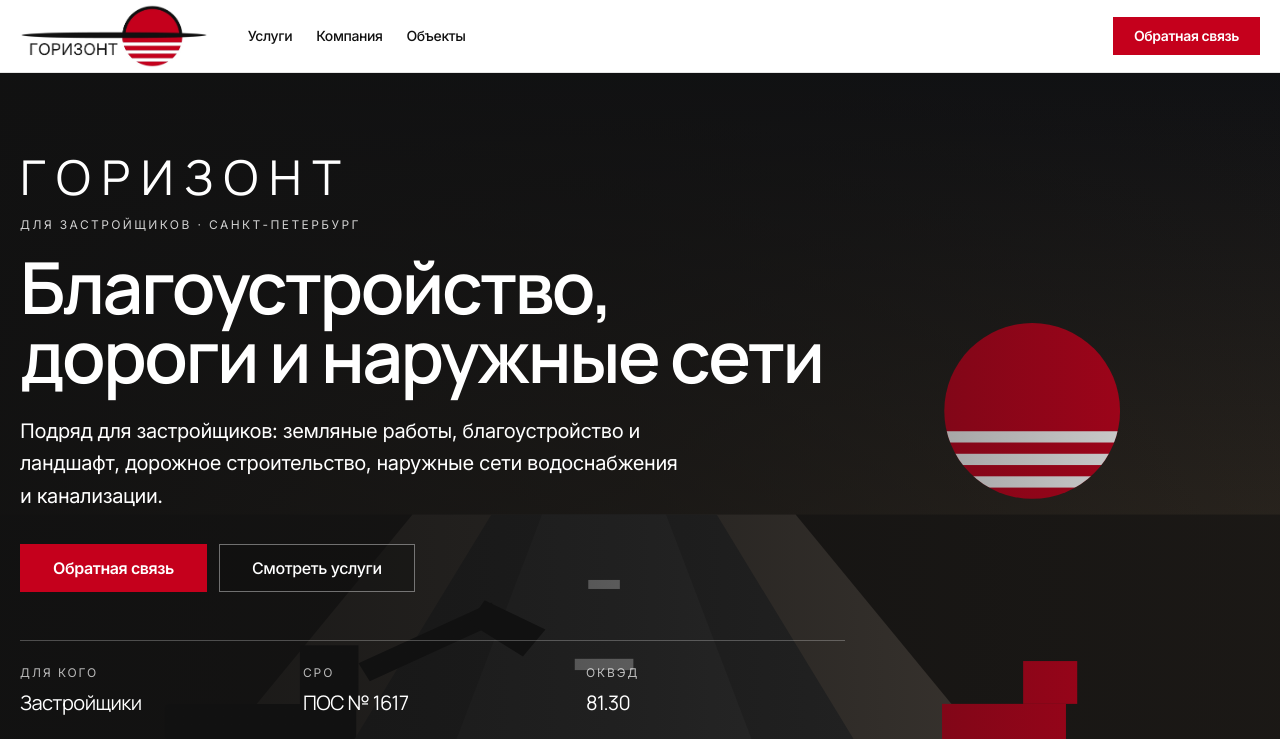
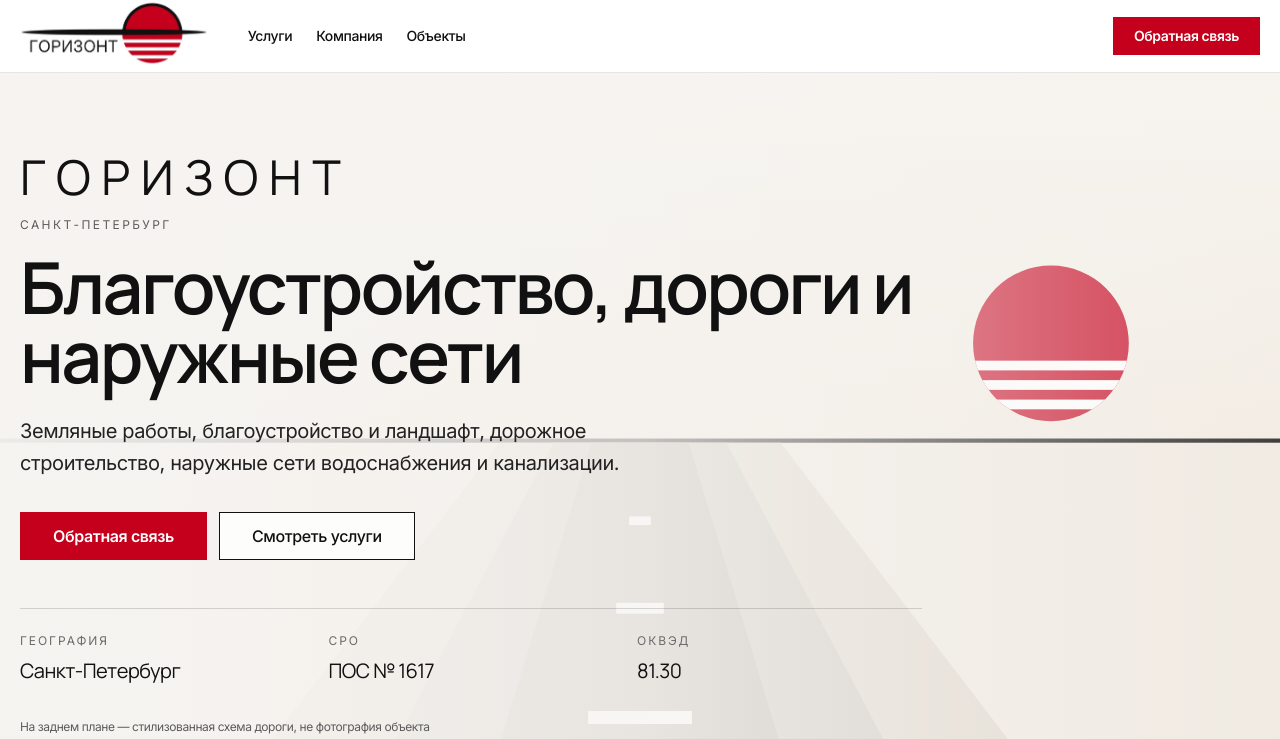
Before and after one commit to efim21350-maker/gorizont-site, a Next.js app: page / in a window 1280 px wide. Shown: the top 739 px of the page. Built offline with nearby package versions, Linux system fonts and the light colour scheme.

Commit message:
feat: lighten the road scene and reveal the name
Drop the developer-only wording and the cartoon roller.
The Gorizont mark fades in on load and again on click.

```diff
--- a/app/page.tsx
+++ b/app/page.tsx
@@ -10,7 +10,7 @@ import { company, sroSummary } from '~/lib/company';
 
 export const metadata: Metadata = buildMetadata({
   description:
-    'ООО «Горизонт» — подряд для застройщиков в Санкт-Петербурге: благоустройство и ландшафт, земляные работы, дороги и наружные сети.',
+    'ООО «Горизонт» в Санкт-Петербурге: благоустройство и ландшафт, земляные работы, дороги и наружные сети.',
 });
 
 const steps = [
--- a/src/assets/styles/base.css
+++ b/src/assets/styles/base.css
@@ -98,10 +98,26 @@
   animation: hero-in 0.8s ease 0.1s both;
 }
 
+@keyframes logo-reveal {
+  from {
+    opacity: 0;
+    transform: translateY(8px);
+  }
+  to {
+    opacity: 1;
+    transform: none;
+  }
+}
+
+.logo-reveal {
+  animation: logo-reveal 0.85s ease both;
+}
+
 @media (prefers-reduced-motion: reduce) {
   .horizon-line,
   .horizon-sun,
-  .hero-copy {
+  .hero-copy,
+  .logo-reveal {
     animation: none;
   }
 
--- a/src/components/atoms/Logo.tsx
+++ b/src/components/atoms/Logo.tsx
@@ -1,14 +1,53 @@
+'use client';
+
+import { useEffect, useState } from 'react';
 import Image from 'next/image';
+import Link from 'next/link';
 
-const Logo = () => (
+import { company } from '~/lib/company';
+
+export const LOGO_REPLAY_EVENT = 'gorizont-logo-replay';
+
+const Logo = () => {
+  const [run, setRun] = useState(0);
+
+  return (
+    <Link
+      href="/"
+      aria-label="Горизонт, на главную"
+      className="inline-flex shrink-0"
+      onClick={() => {
+        setRun((value) => value + 1);
+        window.dispatchEvent(new Event(LOGO_REPLAY_EVENT));
+      }}
+    >
       <Image
+        key={run}
         src="/brand/gorizont-logo.jpg"
         alt="ГОРИЗОНТ"
         width={1717}
         height={585}
         priority
-    className="h-12 w-auto md:h-16"
+        className="logo-reveal h-12 w-auto md:h-16"
       />
+    </Link>
   );
+};
+
+export function BrandWordmark({ className = '' }: { className?: string }) {
+  const [run, setRun] = useState(0);
+
+  useEffect(() => {
+    const replay = () => setRun((value) => value + 1);
+    window.addEventListener(LOGO_REPLAY_EVENT, replay);
+    return () => window.removeEventListener(LOGO_REPLAY_EVENT, replay);
+  }, []);
+
+  return (
+    <p key={run} className={`logo-reveal font-display tracking-[0.22em] text-[#111] ${className}`}>
+      {company.wordmark}
+    </p>
+  );
+}
 
 export default Logo;
--- a/src/components/site/HorizonHero.tsx
+++ b/src/components/site/HorizonHero.tsx
@@ -1,10 +1,11 @@
 import Link from 'next/link';
 
+import { BrandWordmark } from '~/components/atoms/Logo';
 import { FeedbackButton } from '~/components/feedback/FeedbackProvider';
 import { company } from '~/lib/company';
 
 const facts = [
-  { label: 'Для кого', value: 'Застройщики' },
+  { label: 'География', value: company.city },
   { label: 'СРО', value: `ПОС № ${company.sro.memberNumber}` },
   { label: 'ОКВЭД', value: company.okved },
 ];
@@ -12,50 +13,37 @@ const facts = [
 function RoadScene() {
   return (
     <svg
-      className="absolute inset-0 h-full w-full origin-bottom-right scale-[1.65] md:origin-center md:scale-100"
+      className="absolute inset-0 h-full w-full"
       viewBox="0 0 1200 720"
-      preserveAspectRatio="xMaxYMax slice"
+      preserveAspectRatio="xMidYMax slice"
       aria-hidden="true"
     >
       <defs>
         <linearGradient id="road-sky" x1="0" y1="0" x2="0" y2="1">
-          <stop offset="0%" stopColor="#101114" />
-          <stop offset="58%" stopColor="#2c261f" />
-          <stop offset="100%" stopColor="#3d342c" />
+          <stop offset="0%" stopColor="#f7f4ef" />
+          <stop offset="70%" stopColor="#efe6da" />
+          <stop offset="100%" stopColor="#e7d9c8" />
         </linearGradient>
         <clipPath id="road-sun">
-          <circle cx="980" cy="300" r="78" />
+          <circle cx="980" cy="250" r="72" />
         </clipPath>
       </defs>
       <rect width="1200" height="720" fill="url(#road-sky)" />
-      <circle cx="980" cy="300" r="78" fill="#C5001C" />
+      <circle cx="980" cy="250" r="72" fill="#C5001C" />
       <g clipPath="url(#road-sun)">
-        <rect x="890" y="318" width="180" height="10" fill="#fff" />
-        <rect x="890" y="338" width="180" height="10" fill="#fff" />
-        <rect x="890" y="358" width="180" height="10" fill="#fff" />
+        <rect x="890" y="266" width="180" height="9" fill="#fff" />
+        <rect x="890" y="284" width="180" height="9" fill="#fff" />
+        <rect x="890" y="302" width="180" height="9" fill="#fff" />
       </g>
-      <rect x="0" y="392" width="1200" height="328" fill="#1c1916" />
-      <polygon points="430,392 770,392 1040,720 160,720" fill="#4a433c" />
-      <polygon points="500,392 700,392 900,720 300,720" fill="#2e2e2e" />
-      <polygon points="545,392 655,392 780,720 420,720" fill="#3a3a3a" />
-      <g fill="#f4f4f4" opacity="0.85">
-        <rect x="586" y="450" width="28" height="8" />
-        <rect x="574" y="520" width="52" height="10" />
-        <rect x="548" y="610" width="104" height="12" />
-      </g>
-      <g fill="#111">
-        <rect x="210" y="560" width="170" height="32" rx="4" />
-        <rect x="230" y="592" width="136" height="18" />
-        <rect x="330" y="508" width="52" height="52" />
-        <polygon points="382,524 500,470 510,486 392,540" />
-        <polygon points="494,468 548,494 528,518 480,488" />
-      </g>
-      <g fill="#C5001C">
-        <rect x="900" y="560" width="110" height="42" />
-        <rect x="972" y="522" width="48" height="38" />
-        <rect x="884" y="602" width="156" height="26" rx="13" />
-        <circle cx="912" cy="628" r="18" fill="#111" />
-        <circle cx="1012" cy="628" r="18" fill="#111" />
+      <rect x="0" y="338" width="1200" height="4" fill="#111" />
+      <rect x="0" y="342" width="1200" height="378" fill="#efe8df" />
+      <polygon points="470,342 730,342 1020,720 180,720" fill="#ddd4c8" />
+      <polygon points="520,342 680,342 880,720 320,720" fill="#c9c3bb" />
+      <polygon points="555,342 645,342 760,720 440,720" fill="#b7b1a8" />
+      <g fill="#fff">
+        <rect x="590" y="410" width="20" height="8" />
+        <rect x="578" y="490" width="44" height="10" />
+        <rect x="552" y="590" width="96" height="12" />
       </g>
     </svg>
   );
@@ -63,40 +51,35 @@ function RoadScene() {
 
 export default function HorizonHero() {
   return (
-    <section className="relative isolate overflow-hidden bg-[#111] text-white">
+    <section className="relative isolate overflow-hidden bg-[#f6f4f1] text-[#111]">
       <RoadScene />
-      <div className="absolute inset-0 bg-gradient-to-b from-[#111]/92 via-[#111]/55 to-[#111]/20 md:bg-gradient-to-r md:from-[#111]/94 md:via-[#111]/62 md:to-[#111]/10" />
-      <div className="relative z-10 mx-auto max-w-7xl px-5 pt-14 pb-16 md:pt-20 md:pr-[34%] md:pb-24">
-        <p className="font-display text-3xl tracking-[0.22em] text-white md:text-5xl">{company.wordmark}</p>
-        <p className="hero-copy mt-4 text-xs tracking-[0.2em] text-white/80 uppercase">
-          Для застройщиков · Санкт-Петербург
-        </p>
-        <h1 className="hero-copy mt-5 max-w-5xl font-display text-[clamp(2.5rem,5.6vw,5rem)] leading-[0.96] font-semibold tracking-[-0.035em] text-white">
+      <div className="absolute inset-0 bg-gradient-to-b from-[#f6f4f1]/95 via-[#f6f4f1]/82 to-[#f6f4f1]/40 md:bg-gradient-to-r md:from-[#f6f4f1]/96 md:via-[#f6f4f1]/78 md:to-[#f6f4f1]/20" />
+      <div className="relative z-10 mx-auto max-w-7xl px-5 pt-14 pb-16 md:pt-20 md:pr-[28%] md:pb-24">
+        <BrandWordmark className="text-3xl md:text-5xl" />
+        <p className="hero-copy mt-4 text-xs tracking-[0.2em] text-[#5c5c5c] uppercase">Санкт-Петербург</p>
+        <h1 className="hero-copy mt-5 max-w-5xl font-display text-[clamp(2.5rem,5.6vw,5rem)] leading-[0.96] font-semibold tracking-[-0.035em] text-[#111]">
           Благоустройство, дороги и наружные сети
         </h1>
-        <p className="hero-copy mt-6 max-w-2xl text-lg leading-relaxed text-white md:text-xl">
-          Подряд для застройщиков: земляные работы, благоустройство и ландшафт, дорожное строительство, наружные сети
-          водоснабжения и канализации.
+        <p className="hero-copy mt-6 max-w-2xl text-lg leading-relaxed text-[#222] md:text-xl">
+          Земляные работы, благоустройство и ландшафт, дорожное строительство, наружные сети водоснабжения и
+          канализации.
         </p>
         <div className="hero-copy mt-8 flex flex-col gap-3 sm:flex-row">
           <FeedbackButton className="btn btn-primary">Обратная связь</FeedbackButton>
-          <Link
-            href="/uslugi"
-            className="btn border-white/40 bg-[#111]/40 text-white hover:border-white hover:bg-white hover:text-[#111]"
-          >
+          <Link href="/uslugi" className="btn border-[#111] bg-white/80 text-[#111] hover:bg-[#111] hover:text-white">
             Смотреть услуги
           </Link>
         </div>
-        <dl className="mt-12 grid gap-6 border-t border-white/25 pt-6 sm:grid-cols-3">
+        <dl className="mt-12 grid gap-6 border-t border-black/15 pt-6 sm:grid-cols-3">
           {facts.map((fact) => (
             <div key={fact.label}>
-              <dt className="text-xs tracking-[0.16em] text-white/70 uppercase">{fact.label}</dt>
-              <dd className="mt-2 font-display text-xl tracking-tight text-white">{fact.value}</dd>
+              <dt className="text-xs tracking-[0.16em] text-[#6b6b6b] uppercase">{fact.label}</dt>
+              <dd className="mt-2 font-display text-xl tracking-tight text-[#111]">{fact.value}</dd>
             </div>
           ))}
         </dl>
-        <p className="mt-8 max-w-md text-xs leading-relaxed text-white/70">
-          На заднем плане — стилизованная схема дороги и техники, не фотография объекта компании.
+        <p className="mt-8 max-w-md text-xs leading-relaxed text-[#5c5c5c]">
+          На заднем плане — стилизованная схема дороги, не фотография объекта компании.
         </p>
       </div>
     </section>
--- a/src/components/widgets/Header.tsx
+++ b/src/components/widgets/Header.tsx
@@ -17,9 +17,9 @@ const Header = () => {
   return (
     <header className="sticky top-0 z-40 border-b border-black/10 bg-white/95 backdrop-blur">
       <div className="mx-auto flex h-[4.5rem] max-w-7xl items-center gap-4 px-4 md:px-5">
-        <Link href="/" className="shrink-0" onClick={close} aria-label="На главную">
+        <span className="shrink-0" onClick={close}>
           <Logo />
-        </Link>
+        </span>
         <nav className="ml-6 hidden items-center gap-6 lg:flex" aria-label="Основное меню">
           {nav.map((item) => (
             <Link
--- a/src/shared/data/pages/home.data.tsx
+++ b/src/shared/data/pages/home.data.tsx
@@ -17,7 +17,7 @@ const logo = { src: '/brand/gorizont-logo.jpg', alt: 'ГОРИЗОНТ' };
 
 export const heroHome: HeroProps = {
   title: 'Благоустройство, дороги и наружные сети',
-  subtitle: 'ООО «Горизонт» — подряд для застройщиков в Санкт-Петербурге.',
+  subtitle: 'ООО «Горизонт» — земляные работы, благоустройство, дороги и наружные сети в Санкт-Петербурге.',
   callToAction: { text: 'Услуги', href: '/uslugi' },
   callToAction2: { text: 'Контакты', href: '/kontakty' },
 };
```
Lines whose indentation alone changed are shown as unchanged.
